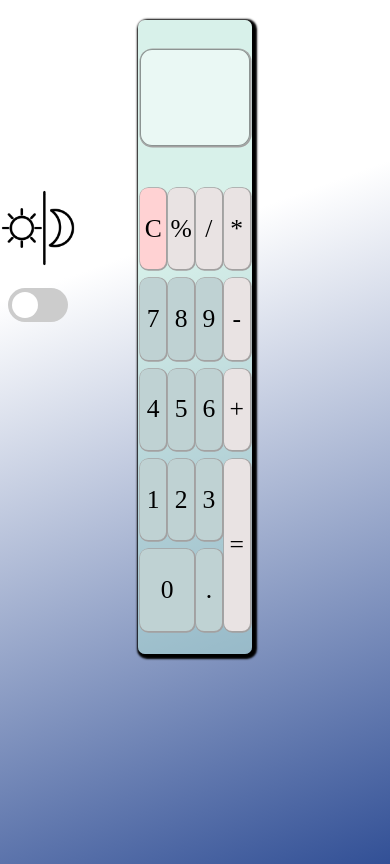
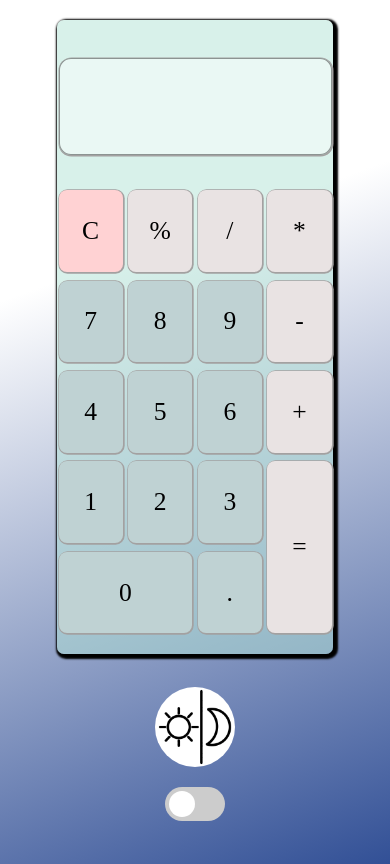
Before and after one commit to ShimShon1/Calculator, a plain HTML site: page index.html in a window 390 px wide. Drawn offline with Linux system fonts and the light colour scheme.

Commit message:
add media Querie for small screen

```diff
--- a/styles.css
+++ b/styles.css
@@ -295,3 +295,16 @@ main .dark-op{
     background-color: white;
     border-radius: 50%;
   }
+
+  @media screen and (max-width: 800px) {
+    main{
+      width: 70%;
+    }
+    .mode-change{
+
+        top: 80%;
+        left: 50%;
+        margin-top: 3%;
+        gap: 20px;
+      }
+  }
```
